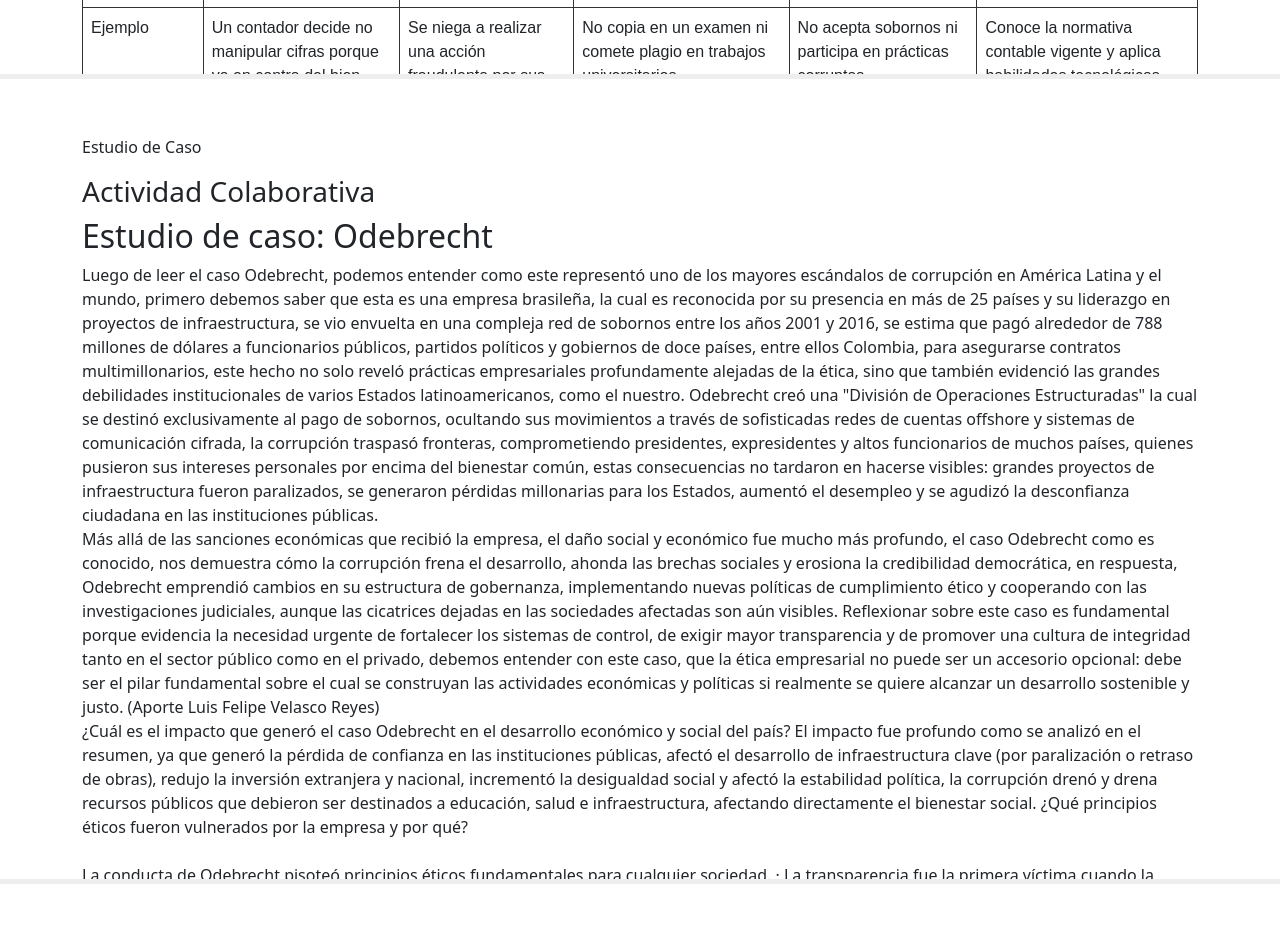
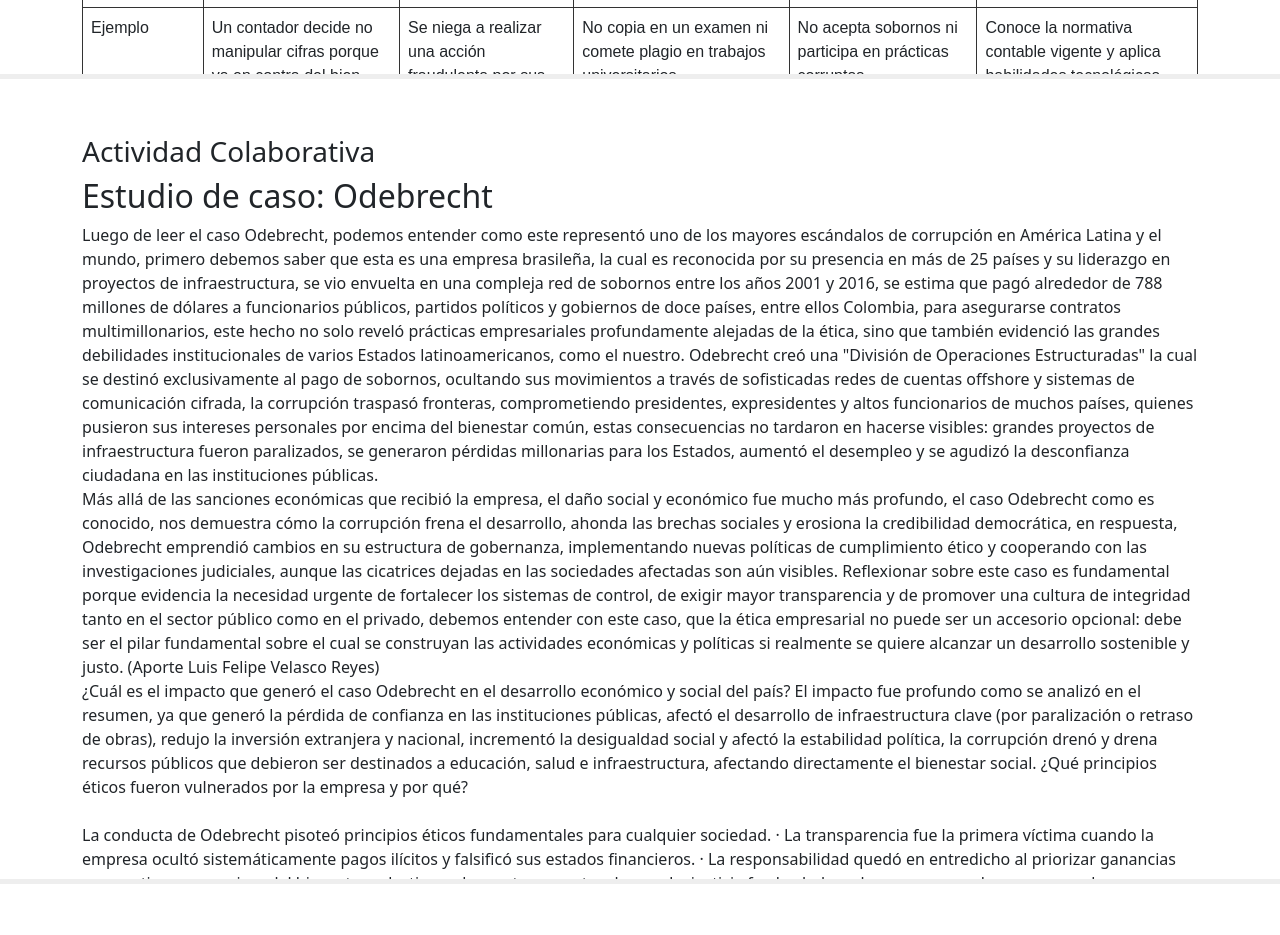
Before and after one commit to jara955225/Pag, a plain HTML site: page index.html in a window 1280 px wide. Shown: the part 3946-4881 px from the top of the page. Drawn offline with nearby package versions, Linux system fonts and the light colour scheme.

Commit message:
proyectofinal

```diff
--- a/index.html
+++ b/index.html
@@ -551,7 +551,7 @@
 </section>
 <section id="tab4" class="tab-section"><div class="container py-5 scrollable">
   <h2></h2>
-  <p>Estudio de Caso</p>
+
 
     <h3>Actividad Colaborativa</h3>
     <h2>Estudio de caso: Odebrecht</h2>
```
